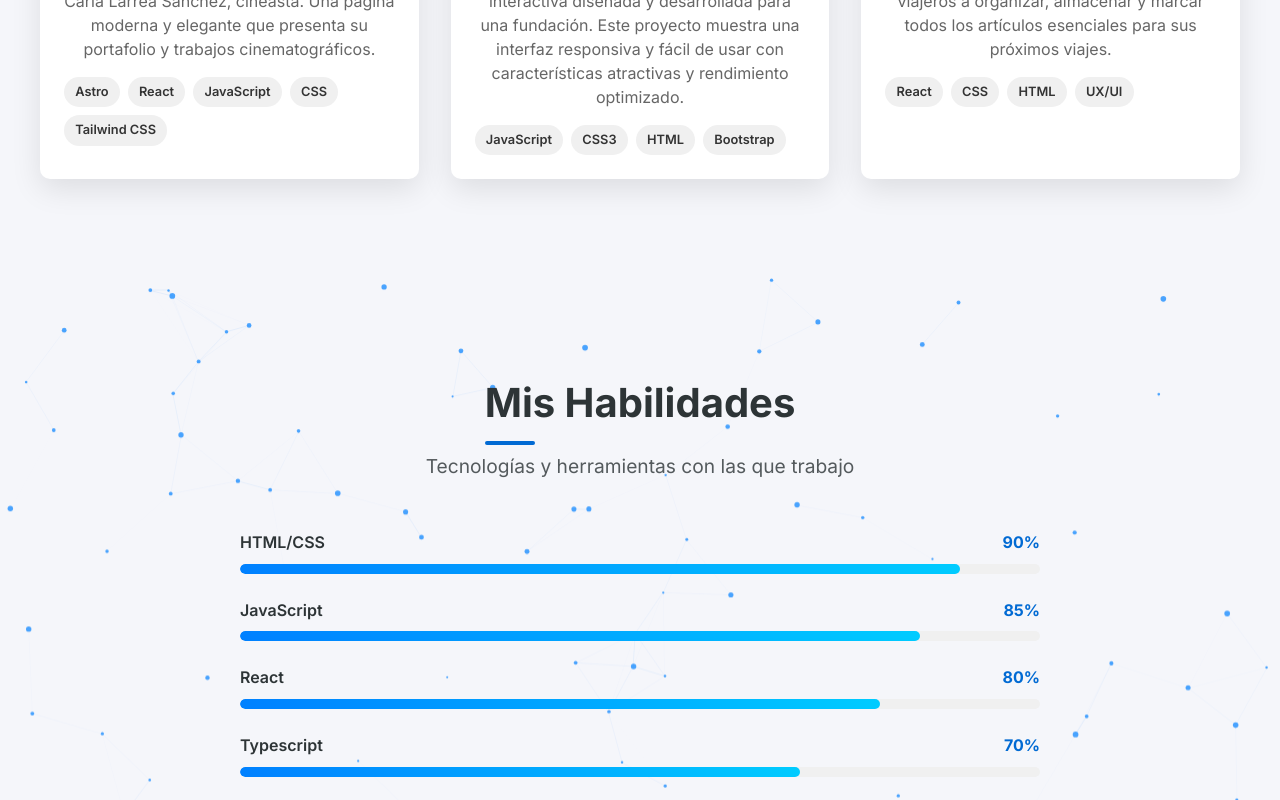
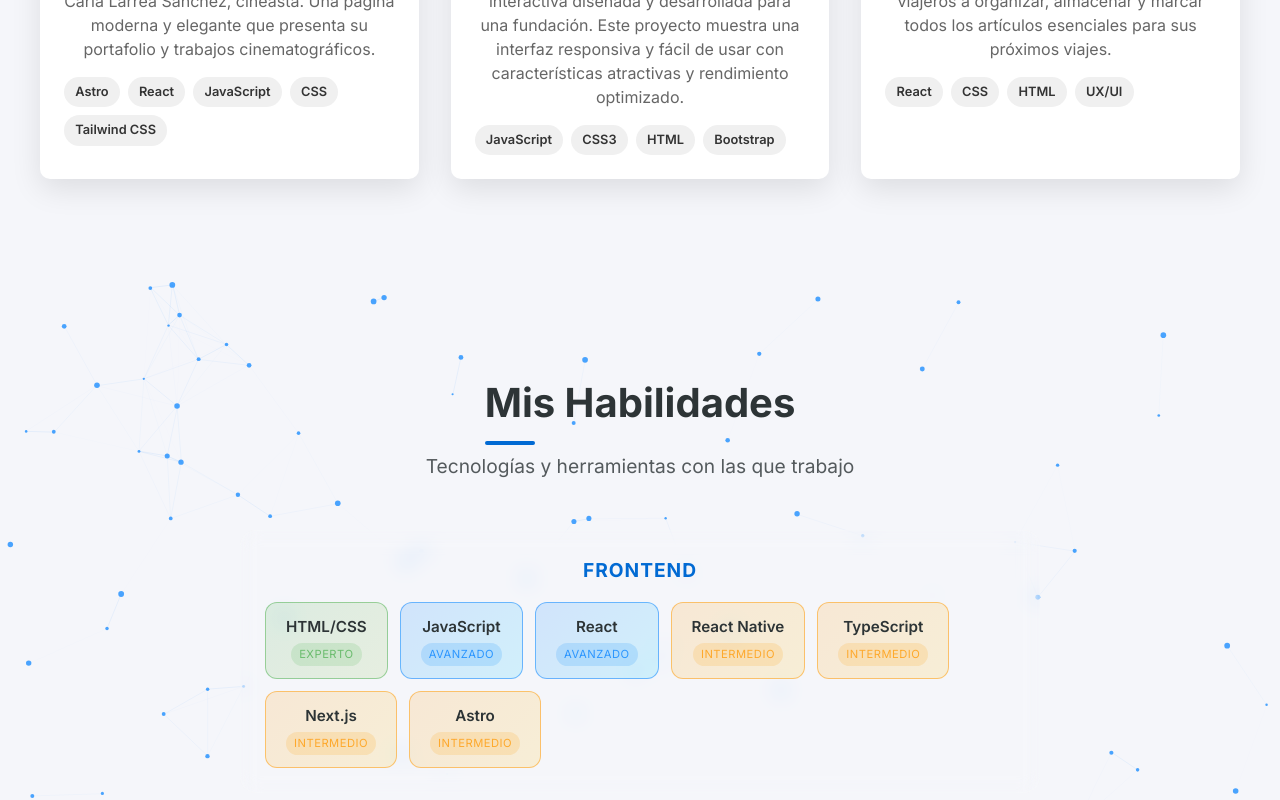
Before and after one commit to DavidSerranoReyes/myPage, a React (Vite) app: page / in a window 1280 px wide. Shown: the part 2000-2800 px from the top of the page. Built offline with nearby package versions, Linux system fonts and the light colour scheme.

Commit message:
new skills data

```diff
--- a/src/components/Skills.jsx
+++ b/src/components/Skills.jsx
@@ -8,79 +8,56 @@ const Skills = () => {
   const { language } = useLanguage();
   const t = translations[language];
 
-  // Lista de habilidades con soporte multilingüe
-  const skillsData = [
-    {
-      level: 90,
-      category: 'frontend',
-      translations: {
-        es: { name: 'HTML/CSS' },
-        en: { name: 'HTML/CSS' },
-      },
+  // Niveles de habilidad
+  const levels = {
+    expert: { es: 'Experto', en: 'Expert' },
+    advanced: { es: 'Avanzado', en: 'Advanced' },
+    intermediate: { es: 'Intermedio', en: 'Intermediate' },
+  };
+
+  // Lista de habilidades agrupadas por categoría
+  const skillsData = {
+    frontend: {
+      title: { es: 'Frontend', en: 'Frontend' },
+      skills: [
+        { name: 'HTML/CSS', level: 'expert' },
+        { name: 'JavaScript', level: 'advanced' },
+        { name: 'React', level: 'advanced' },
+        { name: 'React Native', level: 'intermediate' },
+        { name: 'TypeScript', level: 'intermediate' },
+        { name: 'Next.js', level: 'intermediate' },
+        { name: 'Astro', level: 'intermediate' },
+      ],
     },
-    {
-      level: 85,
-      category: 'frontend',
-      translations: {
-        es: { name: 'JavaScript' },
-        en: { name: 'JavaScript' },
-      },
+    design: {
+      title: { es: 'Diseño', en: 'Design' },
+      skills: [
+        {
+          name: { es: 'Diseño Responsivo', en: 'Responsive Design' },
+          level: 'advanced',
+        },
+        { name: 'UI/UX', level: 'intermediate' },
+        { name: 'Tailwind CSS', level: 'advanced' },
+      ],
     },
-    {
-      level: 80,
-      category: 'frontend',
-      translations: {
-        es: { name: 'React' },
-        en: { name: 'React' },
-      },
+    tools: {
+      title: { es: 'Herramientas', en: 'Tools' },
+      skills: [
+        { name: 'Git', level: 'advanced' },
+        { name: 'VS Code', level: 'expert' },
+        { name: 'Docker', level: 'intermediate' },
+        { name: 'Python', level: 'intermediate' },
+        { name: 'Figma', level: 'intermediate' },
+      ],
     },
-    {
-      level: 70,
-      category: 'frontend',
-      translations: {
-        es: { name: 'Typescript' },
-        en: { name: 'Typescript' },
-      },
-    },
-    {
-      level: 65,
-      category: 'backend',
-      translations: {
-        es: { name: 'Next.js' },
-        en: { name: 'Next.js' },
-      },
-    },
-    {
-      level: 80,
-      category: 'tools',
-      translations: {
-        es: { name: 'Git' },
-        en: { name: 'Git' },
-      },
-    },
-    {
-      level: 75,
-      category: 'design',
-      translations: {
-        es: { name: 'UI/UX' },
-        en: { name: 'UI/UX' },
-      },
-    },
-    {
-      level: 85,
-      category: 'design',
-      translations: {
-        es: { name: 'Diseño Responsivo' },
-        en: { name: 'Responsive Design' },
-      },
-    },
-  ];
+  };
 
-  // Mapea las habilidades según el idioma actual
-  const skills = skillsData.map((skill) => ({
-    ...skill,
-    name: skill.translations[language].name,
-  }));
+  const getSkillName = (skill) => {
+    if (typeof skill.name === 'object') {
+      return skill.name[language];
+    }
+    return skill.name;
+  };
 
   useEffect(() => {
     const canvas = canvasRef.current;
@@ -168,20 +145,19 @@ const Skills = () => {
         <h2 className="section-title">{t.skills.title}</h2>
         <p className="section-subtitle">{t.skills.subtitle}</p>
 
-        <div className="skills-bars">
-          {skills.map((skill, index) => (
-            <div key={index} className="skill-item">
-              <div className="skill-info">
-                <span className="skill-name">{skill.name}</span>
-                <span className="skill-percentage">{skill.level}%</span>
-              </div>
-              <div className="skill-bar">
-                <div
-                  className={`skill-progress ${skill.category}`}
-                  style={{ width: `${skill.level}%` }}
-                  data-aos="width"
-                  data-aos-delay={index * 100}
-                ></div>
+        <div className="skills-categories">
+          {Object.entries(skillsData).map(([key, category]) => (
+            <div key={key} className="skill-category">
+              <h3 className="category-title">{category.title[language]}</h3>
+              <div className="skills-tags">
+                {category.skills.map((skill, index) => (
+                  <div key={index} className={`skill-tag ${skill.level}`}>
+                    <span className="skill-name">{getSkillName(skill)}</span>
+                    <span className="skill-level">
+                      {levels[skill.level][language]}
+                    </span>
+                  </div>
+                ))}
               </div>
             </div>
           ))}
--- a/src/styles/App.css
+++ b/src/styles/App.css
@@ -160,6 +160,7 @@ body {
 .logo-text {
   background: linear-gradient(45deg, #0080ff, #6c5ce7);
   -webkit-background-clip: text;
+  background-clip: text;
   -webkit-text-fill-color: transparent;
   font-family: monospace;
 }
@@ -319,6 +320,7 @@ body {
     var(--secondary-color)
   );
   -webkit-background-clip: text;
+  background-clip: text;
   -webkit-text-fill-color: transparent;
 }
 
@@ -601,73 +603,143 @@ body {
   margin: 0 auto;
 }
 
-.skills-bars {
+/* Skills Categories */
+.skills-categories {
   margin-top: 3rem;
+  display: flex;
+  flex-direction: column;
+  gap: 2.5rem;
 }
 
-.skill-item {
-  margin-bottom: 1.5rem;
+.skill-category {
+  background: rgba(255, 255, 255, 0.05);
+  border-radius: 16px;
+  padding: 1.5rem;
+  backdrop-filter: blur(10px);
+  border: 1px solid rgba(255, 255, 255, 0.1);
 }
 
-.skill-info {
-  display: flex;
-  justify-content: space-between;
-  margin-bottom: 0.5rem;
+.dark-mode .skill-category {
+  background: rgba(0, 0, 0, 0.2);
+  border: 1px solid rgba(255, 255, 255, 0.1);
 }
 
-.skill-name {
-  font-weight: 600;
+.category-title {
+  font-size: 1.2rem;
+  font-weight: 700;
+  margin-bottom: 1rem;
+  color: var(--primary-color);
+  text-transform: uppercase;
+  letter-spacing: 1px;
 }
 
-.skill-percentage {
-  font-weight: 700;
-  color: var(--primary-color);
+.skills-tags {
+  display: flex;
+  flex-wrap: wrap;
+  gap: 0.75rem;
 }
 
-.skill-bar {
-  width: 100%;
-  height: 10px;
-  background-color: #f0f0f0;
-  border-radius: 5px;
-  overflow: hidden;
+.skill-tag {
+  display: flex;
+  flex-direction: column;
+  align-items: center;
+  padding: 0.75rem 1.25rem;
+  border-radius: 12px;
+  background: linear-gradient(
+    135deg,
+    rgba(0, 128, 255, 0.1),
+    rgba(0, 204, 255, 0.1)
+  );
+  border: 1px solid rgba(0, 128, 255, 0.3);
+  transition: all 0.3s ease;
+  min-width: 100px;
 }
 
-.dark-mode .skill-bar {
-  background-color: #444;
+.skill-tag:hover {
+  transform: translateY(-5px);
+  box-shadow: 0 10px 20px rgba(0, 128, 255, 0.2);
+  border-color: var(--primary-color);
 }
 
-.skill-progress {
-  height: 100%;
-  border-radius: 5px;
-  transition: width 1s ease;
+.skill-tag .skill-name {
+  font-weight: 600;
+  font-size: 0.95rem;
+  margin-bottom: 0.25rem;
 }
 
-.skill-progress.frontend {
-  background: linear-gradient(45deg, #0080ff, #00ccff);
+.skill-tag .skill-level {
+  font-size: 0.7rem;
+  text-transform: uppercase;
+  letter-spacing: 0.5px;
+  opacity: 0.8;
+  padding: 0.15rem 0.5rem;
+  border-radius: 20px;
+  background: rgba(255, 255, 255, 0.1);
 }
 
-.skill-progress.backend {
-  background: linear-gradient(45deg, #4caf50, #8bc34a);
+/* Colores por nivel */
+.skill-tag.expert {
+  background: linear-gradient(
+    135deg,
+    rgba(76, 175, 80, 0.15),
+    rgba(139, 195, 74, 0.15)
+  );
+  border-color: rgba(76, 175, 80, 0.5);
 }
 
-.skill-progress.tools {
-  background: linear-gradient(45deg, #9c27b0, #e040fb);
+.skill-tag.expert .skill-level {
+  color: #4caf50;
+  background: rgba(76, 175, 80, 0.2);
 }
 
-.skill-progress.design {
-  background: linear-gradient(45deg, #ff9800, #ffeb3b);
+.skill-tag.advanced {
+  background: linear-gradient(
+    135deg,
+    rgba(0, 128, 255, 0.15),
+    rgba(0, 204, 255, 0.15)
+  );
+  border-color: rgba(0, 128, 255, 0.5);
+}
+
+.skill-tag.advanced .skill-level {
+  color: #0080ff;
+  background: rgba(0, 128, 255, 0.2);
+}
+
+.skill-tag.intermediate {
+  background: linear-gradient(
+    135deg,
+    rgba(255, 152, 0, 0.15),
+    rgba(255, 193, 7, 0.15)
+  );
+  border-color: rgba(255, 152, 0, 0.5);
+}
+
+.skill-tag.intermediate .skill-level {
+  color: #ff9800;
+  background: rgba(255, 152, 0, 0.2);
 }
 
 @media (max-width: 768px) {
   .skills {
     padding: 4rem 1rem;
   }
-  .skill-item {
-    margin-bottom: 1.2rem; /* Menos espacio entre habilidades */
+
+  .skills-categories {
+    gap: 1.5rem;
   }
 
-  .skill-bar {
-    height: 10px; /* Barras más delgadas */
+  .skill-category {
+    padding: 1rem;
+  }
+
+  .skill-tag {
+    padding: 0.6rem 1rem;
+    min-width: 80px;
+  }
+
+  .skill-tag .skill-name {
+    font-size: 0.85rem;
   }
 }
 
@@ -922,3 +994,4 @@ body {
   .mobile-hint {
     display: block;
   }
+}
```
